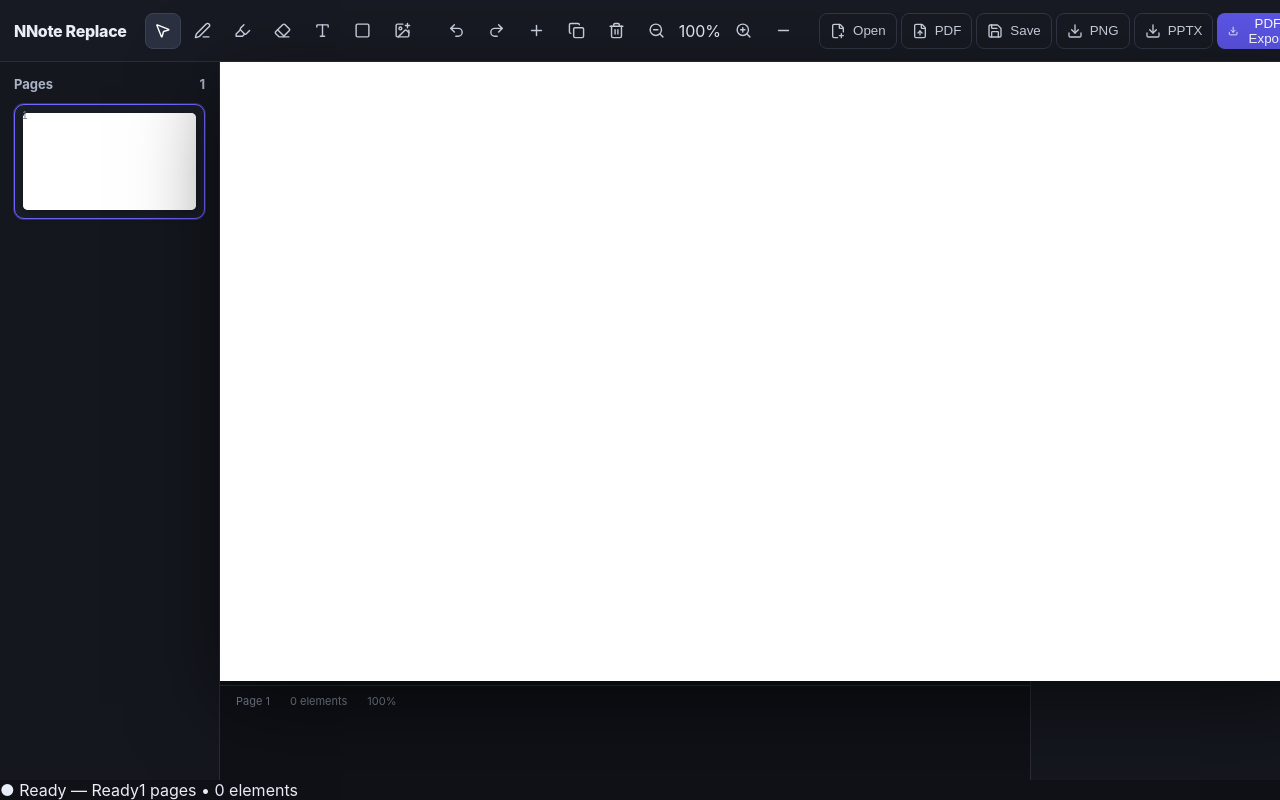
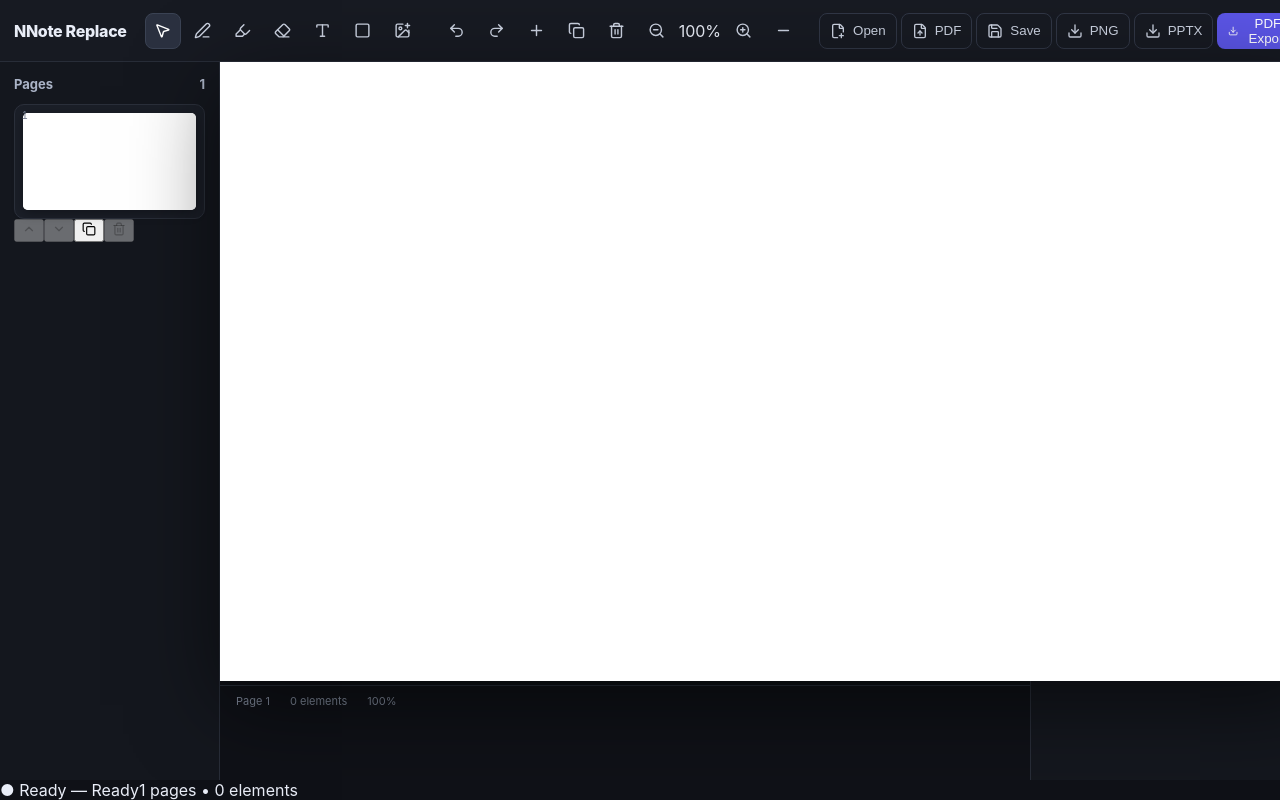
Before and after one commit to labsadik/desktop-digital-board, a React (Vite) app: page / in a window 1280 px wide. Shown: the top 800 px of the page. Built offline with nearby package versions, Linux system fonts and the light colour scheme.

Commit message:
feat: add page reorder duplicate delete controls and richer thumbnails

```diff
--- a/src/components/PageSidebar.tsx
+++ b/src/components/PageSidebar.tsx
@@ -1,2 +1,34 @@
+import { ChevronDown, ChevronUp, Copy, Trash2 } from 'lucide-react'
 import { useEditorStore } from '../stores/editor.store'
-export function PageSidebar(){const pages=useEditorStore(s=>s.project.pages),current=useEditorStore(s=>s.currentPageId),selectPage=useEditorStore(s=>s.selectPage);return <aside className="sidebar"><div className="sidebar-title">Pages <span>{pages.length}</span></div><div className="page-list">{pages.map((page,i)=><button key={page.id} className={`page-thumb ${current===page.id?'selected':''}`} onClick={()=>selectPage(page.id)}><div className="thumb-number">{i+1}</div><div className="thumb-preview" style={{background:page.background}}><svg viewBox={`0 0 ${page.width} ${page.height}`}><rect width="100%" height="100%" fill={page.background}/>{page.elements.filter(e=>e.type!=='image').slice(0,10).map(e=>e.type==='text'?<text key={e.id} x={e.x} y={e.y+e.fontSize/1.25} fontSize={Math.max(.3,e.fontSize/20)} fill={e.fill}>{e.text.slice(0,16)}</text>:null)}</svg></div></button>)}</div></aside>}
+
+export function PageSidebar() {
+  const pages = useEditorStore((s) => s.project.pages)
+  const current = useEditorStore((s) => s.currentPageId)
+  const selectPage = useEditorStore((s) => s.selectPage)
+  const movePage = useEditorStore((s) => s.movePage)
+  const duplicatePage = useEditorStore((s) => s.duplicatePage)
+  const deletePage = useEditorStore((s) => s.deletePage)
+
+  return <aside className="sidebar">
+    <div className="sidebar-title">Pages <span>{pages.length}</span></div>
+    <div className="page-list">
+      {pages.map((page, index) => <div key={page.id} className={`page-row ${current === page.id ? 'selected' : ''}`}>
+        <button type="button" className="page-thumb" onClick={() => selectPage(page.id)} title={`Open ${page.name}`}>
+          <div className="thumb-number">{index + 1}</div>
+          <div className="thumb-preview" style={{ background: page.background }}>
+            <svg viewBox={`0 0 ${page.width} ${page.height}`}>
+              <rect width="100%" height="100%" fill={page.background} />
+              {page.elements.filter((element) => element.type !== 'image').slice(0, 12).map((element) => element.type === 'text' ? <text key={element.id} x={element.x} y={element.y + element.fontSize / 1.25} fontSize={Math.max(0.22, element.fontSize / 18)} fill={element.fill}>{element.text.slice(0, 16)}</text> : element.type === 'shape' ? <rect key={element.id} x={element.x} y={element.y} width={element.width} height={element.height} rx={element.radius ?? 0} fill={element.fill} stroke={element.stroke} strokeWidth={element.strokeWidth} /> : <polyline key={element.id} points={element.points.map((p) => `${p.x},${p.y}`).join(' ')} fill="none" stroke={element.stroke} strokeWidth={Math.max(element.strokeWidth, 0.025)} />)}
+            </svg>
+          </div>
+        </button>
+        <div className="page-actions">
+          <button type="button" title="Move page up" disabled={index === 0} onClick={() => movePage(index, index - 1)}><ChevronUp size={14} /></button>
+          <button type="button" title="Move page down" disabled={index === pages.length - 1} onClick={() => movePage(index, index + 1)}><ChevronDown size={14} /></button>
+          <button type="button" title="Duplicate page" onClick={() => { selectPage(page.id); duplicatePage() }}><Copy size={14} /></button>
+          <button type="button" title="Delete page" disabled={pages.length <= 1} onClick={() => { selectPage(page.id); deletePage() }}><Trash2 size={14} /></button>
+        </div>
+      </div>)}
+    </div>
+  </aside>
+}
```
